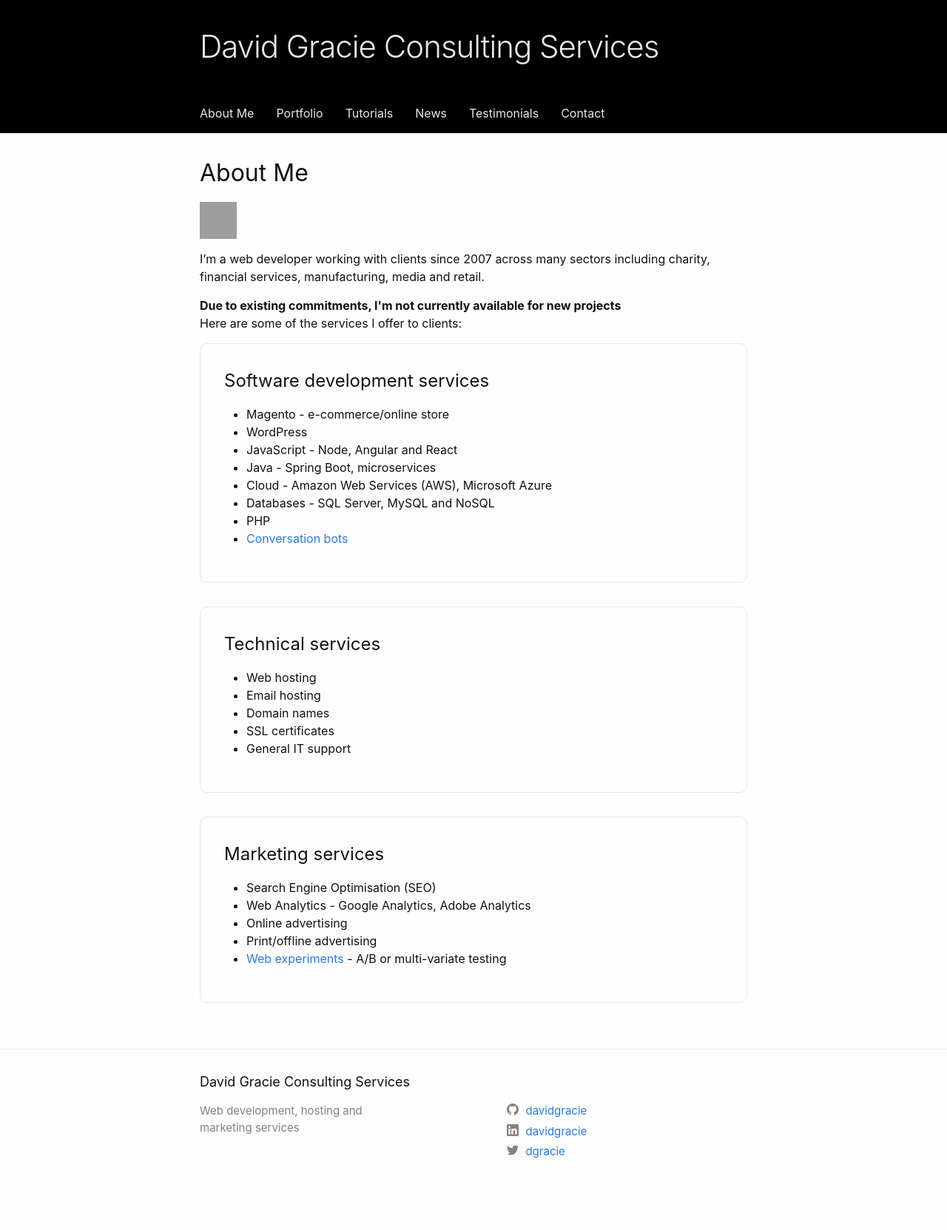
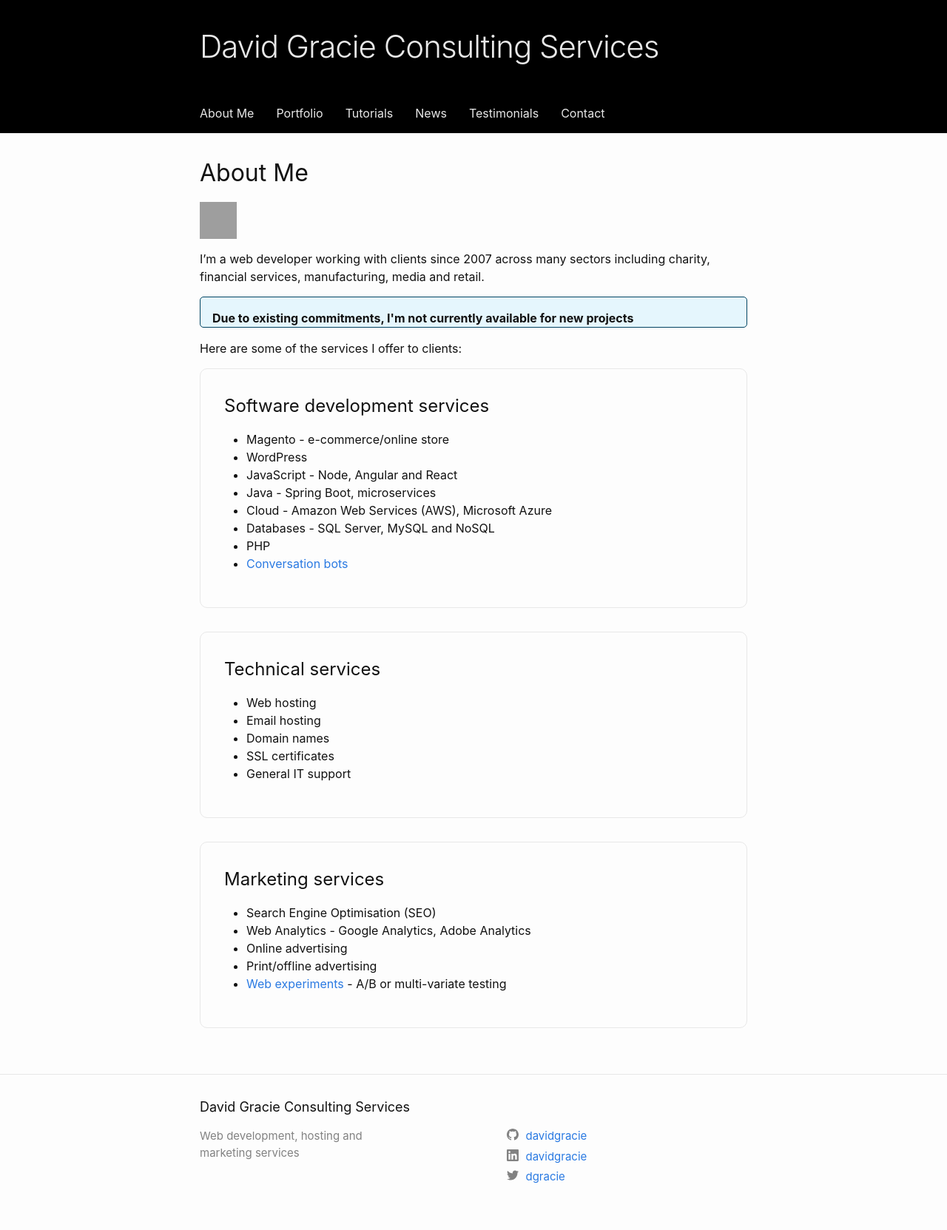
Before and after one commit to davidgracie/davidgracie.github.io, a Jekyll site: the page built from index.markdown, in a window 1280 px wide. Shown: the whole page at 74% size. Built offline with Jekyll 4.4.1, drawn with Linux system fonts in a browser that asks for light colours; before the commit the page ends 1629 px from its top, so only the background shows below that; grey boxes are pictures that could not be loaded.

Commit message:
Adds styles for info-box

```diff
--- a/_sass/minima/_layout.scss
+++ b/_sass/minima/_layout.scss
@@ -263,3 +263,11 @@
   margin-bottom: 2rem;
   padding: 2rem;
 }
+
+.info-box {
+  border: 1px solid rgb(1, 67, 97);
+  padding: 1rem 1rem 0 1rem;
+  border-radius: 5px;
+  margin-bottom: 1rem;
+  background-color: rgb(229, 246, 253);
+}
```
